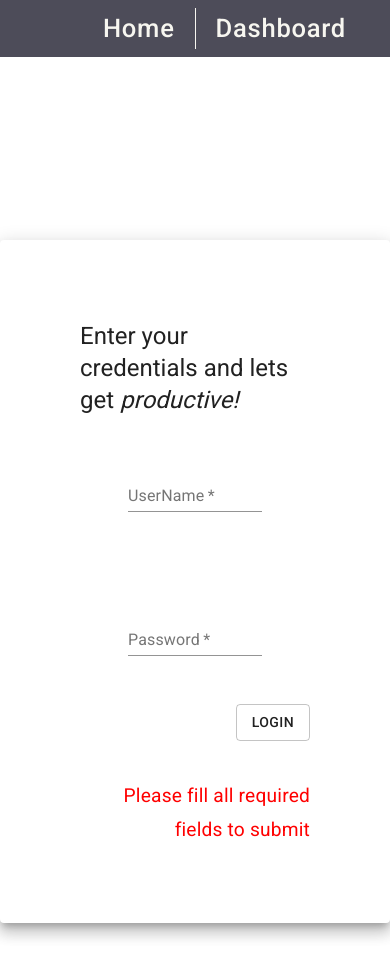
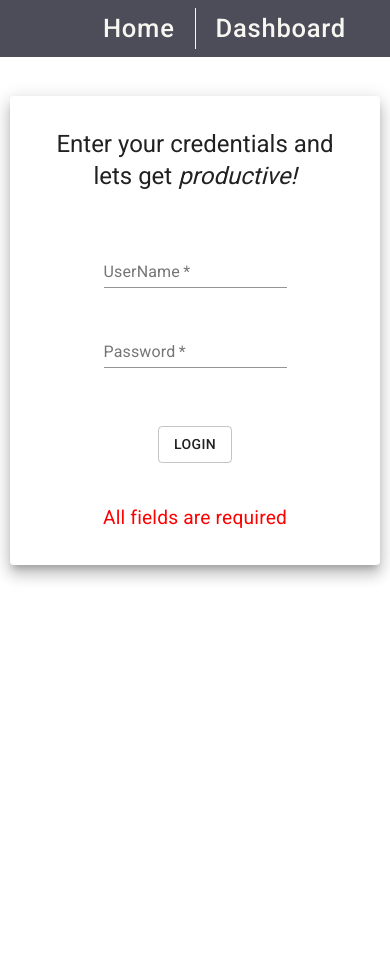
Before and after one commit to JessBonanno/Wunderlist-Frontend, a React (Create React App) app in the folder wunderlist/: page /login in a window 390 px wide. Shown: the top 978 px of the page. After the commit the page ends 844 px from the top, so only its background shows below. Built offline with nearby package versions, Linux system fonts and the light colour scheme.

Commit message:
made login responsive deleted unused dependancies

```diff
--- a/wunderlist/src/components/Dashboard.js
+++ b/wunderlist/src/components/Dashboard.js
@@ -17,8 +17,6 @@ import PhotoSizeSelectActualTwoToneIcon from "@material-ui/icons/PhotoSizeSelect
 
 // local imports
 import ListCard from "./ListCard";
-import Backgrounds from "../backgrounds";
-import backgrounds from "../backgrounds";
 
 const drawerWidth = 300;
 
@@ -82,7 +80,6 @@ const useStyles = makeStyles((theme) => ({
 }));
 
 export default function Dashboard(props) {
-  console.log(props.userTheme);
 
   const classes = useStyles();
   const history = useHistory().location.pathname;
--- a/wunderlist/src/components/Header.js
+++ b/wunderlist/src/components/Header.js
@@ -51,7 +51,6 @@ const useStyles = makeStyles((theme) => ({
 export default function Header(props) {
   const classes = useStyles();
   const theme = useTheme();
-  const history = useHistory().location.pathname;
 
 
   return (
--- a/wunderlist/src/components/Home.js
+++ b/wunderlist/src/components/Home.js
@@ -34,9 +34,7 @@ const useStyles = makeStyles({
 export default function Home() {
   const classes = useStyles();
   const theme = useTheme();
-  const matchesMD = useMediaQuery(theme.breakpoints.down("md"));
   const matchesSM = useMediaQuery(theme.breakpoints.down("sm"));
-  const matchesXS = useMediaQuery(theme.breakpoints.down("xs"));
 
   return (
     <>
--- a/wunderlist/src/components/Login.js
+++ b/wunderlist/src/components/Login.js
@@ -1,16 +1,15 @@
 import React, { useState, useEffect } from "react";
 import * as yup from "yup";
-import { Link } from "react-router-dom";
 import TextField from "@material-ui/core/TextField";
 import Grid from "@material-ui/core/Grid";
 import { makeStyles, useTheme } from "@material-ui/core/styles";
 import Typography from "@material-ui/core/Typography";
 import Paper from "@material-ui/core/Paper";
 import Button from "@material-ui/core/Button";
+import useMediaQuery from "@material-ui/core/useMediaQuery";
 
 // local imports
 import theme from "./ui/Theme";
-import UserThemes from "./UserThemes";
 
 const validationSchema = yup.object().shape({
   username: yup.string().required("Please enter your username"),
@@ -19,22 +18,42 @@ const validationSchema = yup.object().shape({
 
 const useStyles = makeStyles({
   loginContainer: {
-    margin: "15em auto",
+    margin: "10em auto 0",
+    [theme.breakpoints.down("md")]: {
+      margin: "8em auto 0",
+    },
+    [theme.breakpoints.down("sm")]: {
+      margin: "6em auto 0",
+      maxWidth: "95%",
+    },
   },
   loginPaper: {
     height: "100%",
     padding: "5em",
+    [theme.breakpoints.down("md")]: {
+      padding: "3em",
     },
+    [theme.breakpoints.down("sm")]: {
+      padding: "2em",
+    },
+  },
+  inputContainer: {
+    marginTop: "2rem",
+  },
+
   loginField: {
-    margin: "3em",
+    margin: "3em 2em 1em",
+    [theme.breakpoints.down("sm")]: {
+      margin: "1em",
+    },
   },
 });
 
 export default function Login() {
   const classes = useStyles();
   const theme = useTheme();
+  const matchesSM = useMediaQuery(theme.breakpoints.down("sm"));
   const [canSubmit, setCanSubmit] = useState(false);
-  const [submitError, setSubmitError] = useState(false);
   const [formValues, setFormValues] = useState({
     username: "",
     password: "",
@@ -95,7 +114,7 @@ export default function Login() {
       <Paper variant="elevation" elevation="10" className={classes.loginPaper}>
         <Grid item container direction="column">
           <Grid item>
-            <Typography variant="h5">
+            <Typography variant="h5" style={{ textAlign: "center" }}>
               Enter your credentials and lets get{" "}
               <span style={{ fontStyle: "italic" }}>productive!</span>
             </Typography>
@@ -105,6 +124,13 @@ export default function Login() {
             id="loginForm"
             noValidate
             autoComplete="off"
+          >
+            <Grid
+              item
+              container
+              direction={matchesSM && "column"}
+              alignItems="center"
+              className={classes.inputContainer}
             >
               <Grid item>
                 <TextField
@@ -117,7 +143,9 @@ export default function Login() {
                   value={formValues.username}
                   onChange={handleLoginChanges}
                 />
+              </Grid>
 
+              <Grid item>
                 <TextField
                   color="secondary"
                   className={classes.loginField}
@@ -131,12 +159,14 @@ export default function Login() {
                   onChange={handleLoginChanges}
                 />
               </Grid>
-            <Grid item align="right">
+            </Grid>
+            <Grid item align={matchesSM ? "center" : "right"}>
               <Button
                 variant="outlined"
                 type="submit"
                 form="loginForm"
                 onClick={handleLoginSubmit}
+                style={{ marginTop: "3em" }}
               >
                 Login
               </Button>
@@ -147,32 +177,10 @@ export default function Login() {
                     className="can-submit"
                     style={{ marginTop: "2em" }}
                   >
-                    Please fill all required fields to submit
+                    All fields are required
                   </Typography>
                 )}
               </Grid>
-            </Grid>
-            <Grid item style={{ height: "2em" }}>
-              <Typography
-                variant="subtitle1"
-                className="error"
-                align="right"
-                style={{
-                  display: errors.username.length > 0 ? undefined : "none",
-                }}
-              >
-                {errors.username}
-              </Typography>
-              <Typography
-                variant="subtitle1"
-                className="error"
-                align="right"
-                style={{
-                  display: errors.username.length > 0 ? undefined : "none",
-                }}
-              >
-                {errors.password}
-              </Typography>
             </Grid>
           </form>
         </Grid>
--- a/wunderlist/src/components/UserThemes.js
+++ b/wunderlist/src/components/UserThemes.js
@@ -1,4 +1,4 @@
-import React, { useState } from "react";
+import React from "react";
 import { Link } from "react-router-dom";
 import { makeStyles } from "@material-ui/core/styles";
 import Card from "@material-ui/core/Card";
```
Lines whose indentation alone changed are shown as unchanged.
